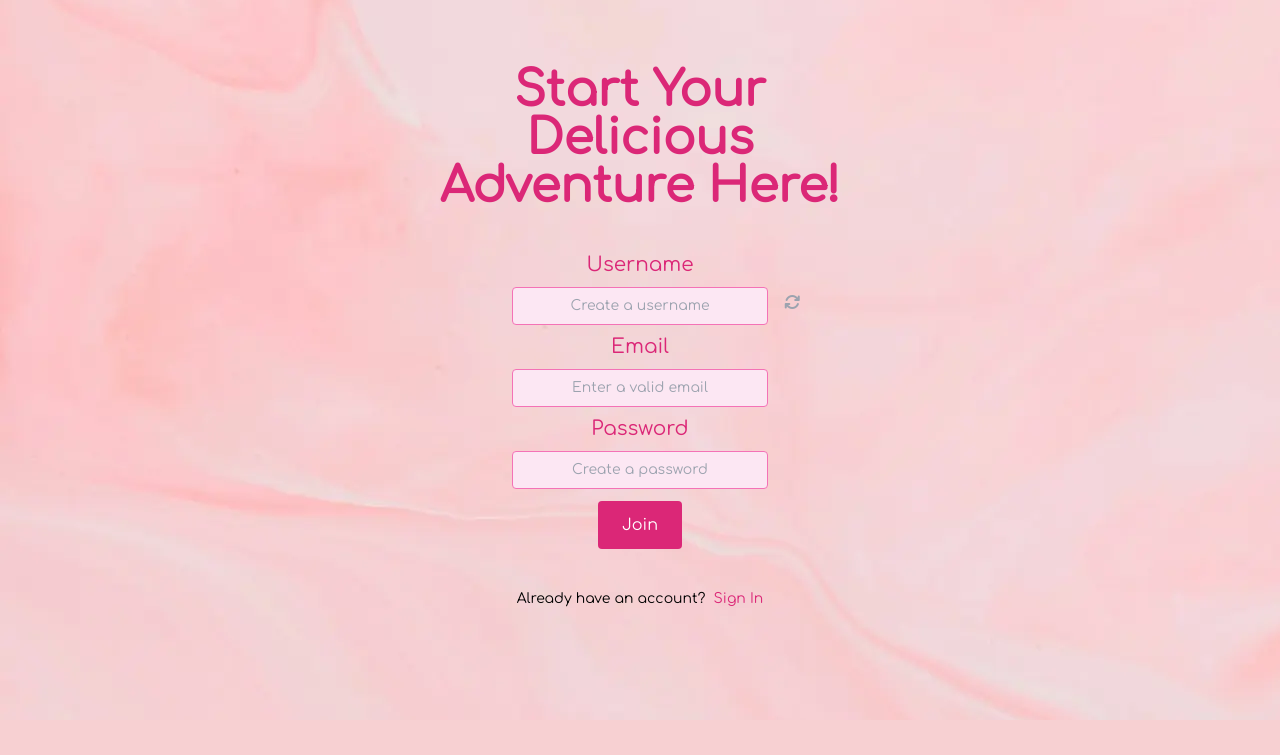
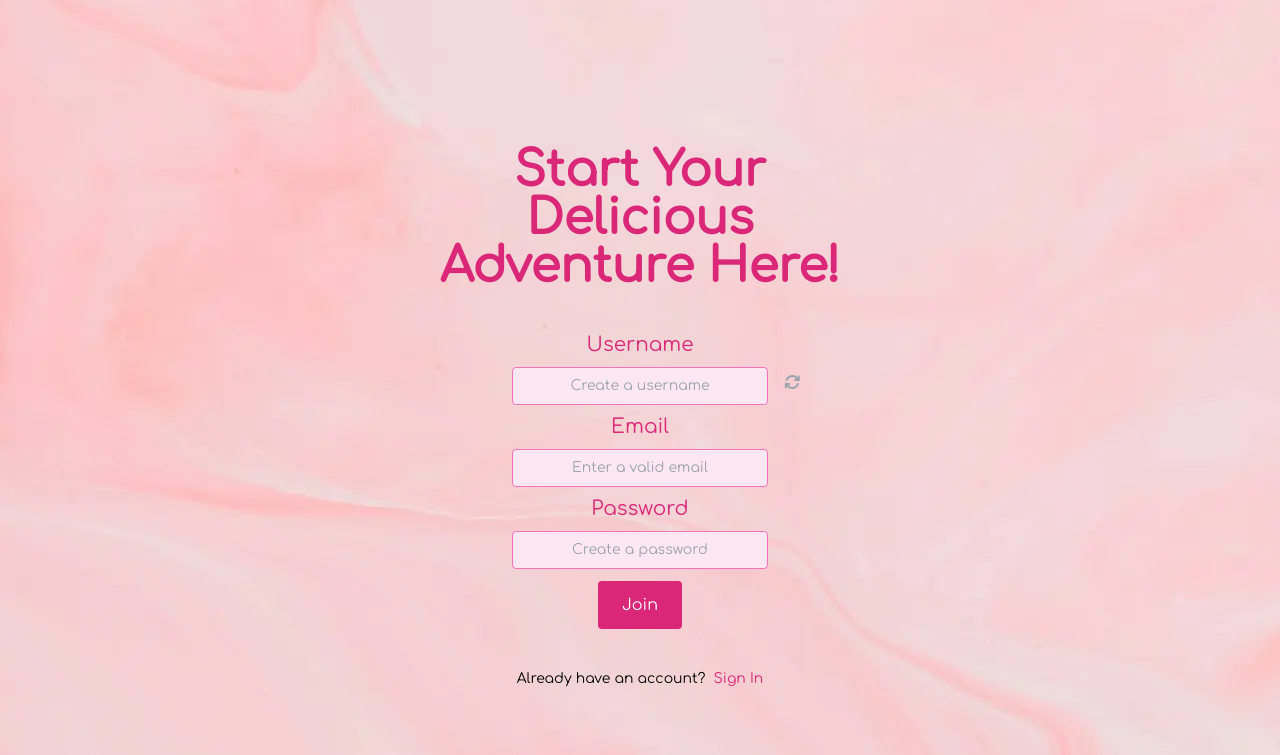
Before and after one commit to libresoul/rosemary, a PHP site: page /signup.php in a window 1280 px wide. Shown: the part 80-835 px from the top of the page. Before the commit the page ends 780 px from the top, so only its background shows below. Run offline with PHP 8.4, Linux system fonts and the light colour scheme; style sheets or scripts are compiled from the project's sources; some libraries are stand-ins or nearby versions.

Commit message:
style(signin.php & signup.php): adds top margin for md

```diff
--- a/signin.php
+++ b/signin.php
@@ -3,7 +3,7 @@ $pageTitle = 'Sign In | Rosemary';
 include_once 'includes/header.inc.php';
 include_once 'includes/functions.inc.php';
 ?>
-<div class="h-[--dont-overflow] flex items-center justify-center rounded">
+<div class="h-[--dont-overflow] md:mt-20 flex items-center justify-center rounded">
     <div class="p-10 transition-transform w-xl text-center rounded">
         <h1 class="text-pink-600 text-5xl font-bold">Pick Up<br>Where You<br>Left Off!</h1>
         <form action="signin_handler.php" method="POST" class="m-10">
--- a/signup.php
+++ b/signup.php
@@ -4,7 +4,7 @@ include_once 'includes/header.inc.php';
 include_once 'includes/functions.inc.php';
 ?>
 
-<div class="h-[--dont-overflow] flex items-center justify-center rounded">
+<div class="h-[--dont-overflow] md:mt-20 flex items-center justify-center rounded">
     <div class="p-10 transition-transform w-xl text-center rounded">
         <h1 class="text-pink-600 text-5xl font-bold">Start Your<br>Delicious<br>Adventure Here!</h1>
         <form action="signup_handler.php" method="POST" class="m-10">
```
